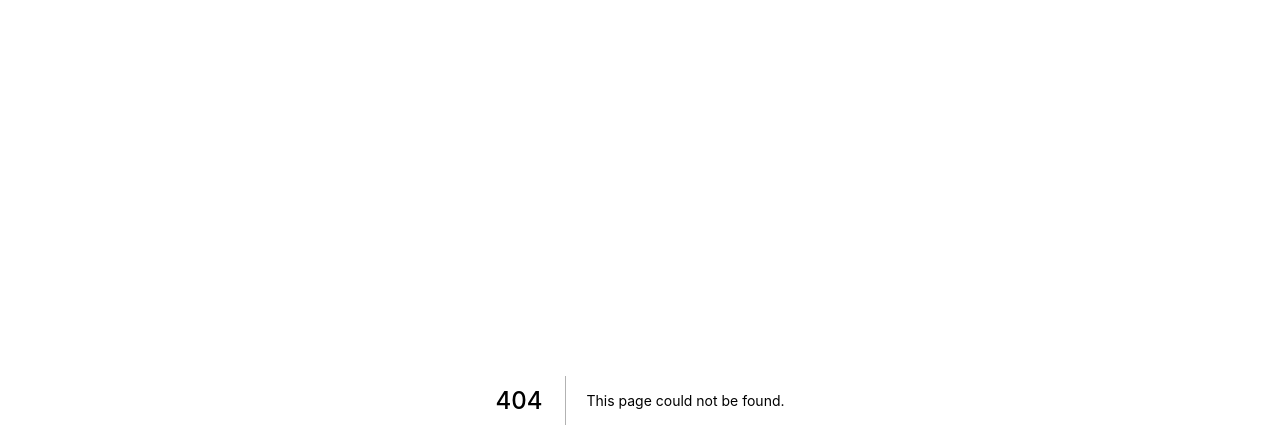
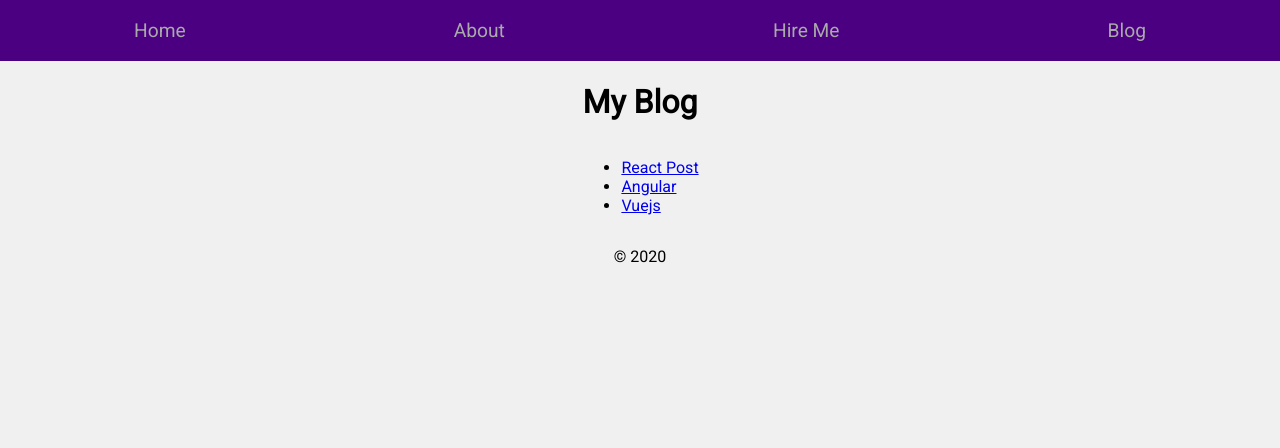
Before and after one commit to billiramirez/next-porfolio-example, a Next.js app: page /blog in a window 1280 px wide. Before the commit this address had no page. Shown: the top 448 px of the page. Built offline with nearby package versions, Linux system fonts and the light colour scheme; a small style sheet from the web is missing.

Commit message:
cleaner url

```diff
--- a/components/layout.js
+++ b/components/layout.js
@@ -21,6 +21,9 @@ const Layout = ({ children, title }) => (
       </Link>
       <Link href="/hire-me">
         <a>Hire Me </a>
+      </Link>
+      <Link href="/blog">
+        <a>Blog </a>
       </Link>
     </header>
     <h1>{title}</h1>
--- /dev/null
+++ b/pages/blog.js
@@ -0,0 +1,22 @@
+import Link from "next/link";
+import Layout from "../components/layout";
+
+const PostLink = ({ slug, title }) => (
+  <li>
+    <Link as={`/${slug}`} href={`/post?title=${title}`}>
+      <a>{title}</a>
+    </Link>
+  </li>
+);
+
+const Blog = () => (
+  <Layout title="My Blog">
+    <ul>
+      <PostLink slug="react-post" title="React Post" />
+      <PostLink slug="angular-post" title="Angular" />
+      <PostLink slug="vuejs-post" title="Vuejs" />
+    </ul>
+  </Layout>
+);
+
+export default Blog;
```
Also changed, not shown: pages/post.js (added, +9 -0 lines).
